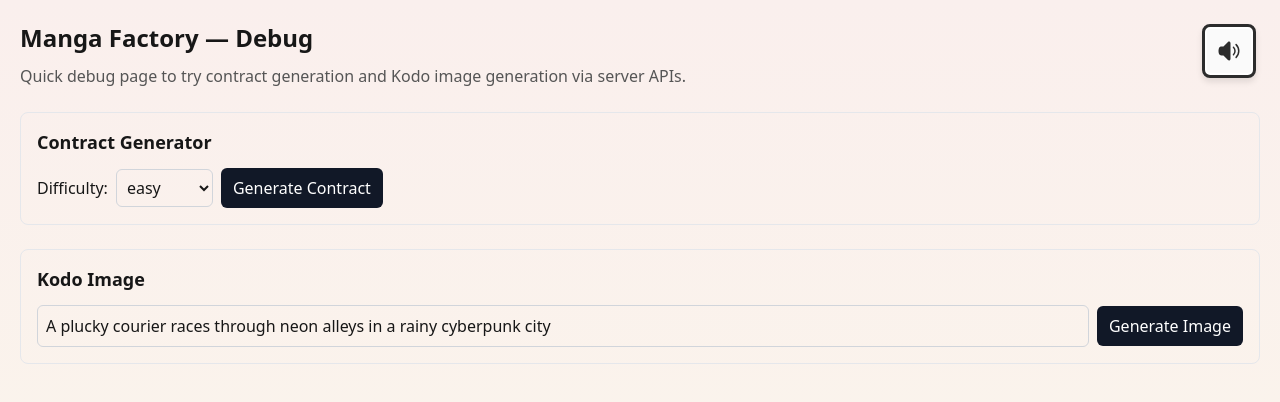
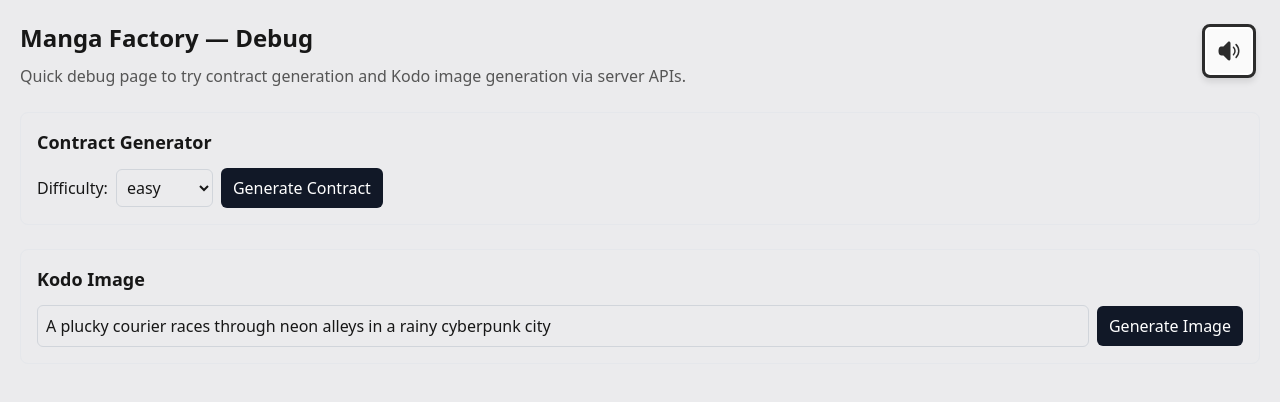
Before and after one commit to realmverse/manga-maker, a Next.js app: page /debug in a window 1280 px wide. Shown: the top 402 px of the page. Built offline with nearby package versions, Linux system fonts and the light colour scheme.

Commit message:
ui update

```diff
--- a/app/layout.tsx
+++ b/app/layout.tsx
@@ -1,5 +1,11 @@
 import type { Metadata } from "next";
-import { Geist, Geist_Mono, Open_Sans, Titan_One, Comic_Neue } from "next/font/google";
+import {
+  Geist,
+  Geist_Mono,
+  Open_Sans,
+  Titan_One,
+  Comic_Neue,
+} from "next/font/google";
 import "./globals.css";
 import { AudioProvider } from "./components/AudioProvider";
 import MusicToggle from "./components/MusicToggle";
@@ -46,8 +52,8 @@ export default function RootLayout({
       <body
         className={`${geistSans.variable} ${geistMono.variable} ${openSans.variable} ${titanOne.variable} ${comicNeue.variable} antialiased`}
         style={{
-          background: 'linear-gradient(to bottom, #FAEFED, #FBF7EB)',
-          minHeight: '100vh',
+          background: "#EBEBED",
+          minHeight: "100vh",
         }}
       >
         <AudioProvider initialMusic="/audio/OK POP KO! - Freedom Trail Studio.m4a">
--- a/app/page.tsx
+++ b/app/page.tsx
@@ -12,18 +12,11 @@ export default function Home() {
 
   return (
     <div className="flex min-h-screen items-center justify-center relative">
-      {/* Base background gradient */}
-      <div
-        className="absolute inset-0"
-        style={{
-          background: "linear-gradient(to bottom, #FAEFED, #FBF7EB)",
-        }}
-      />
       {/* Pattern grid with its own gradient overlay */}
       <div
         className="absolute inset-0"
         style={{
-          background: "linear-gradient(to top, #FACAD8, #FDEAC5)",
+          background: "linear-gradient(to bottom, #FACAD8, #B2CDD4)",
           maskImage: "url(/images/pattern-grid.svg)",
           maskSize: "auto",
           maskRepeat: "repeat",
```
